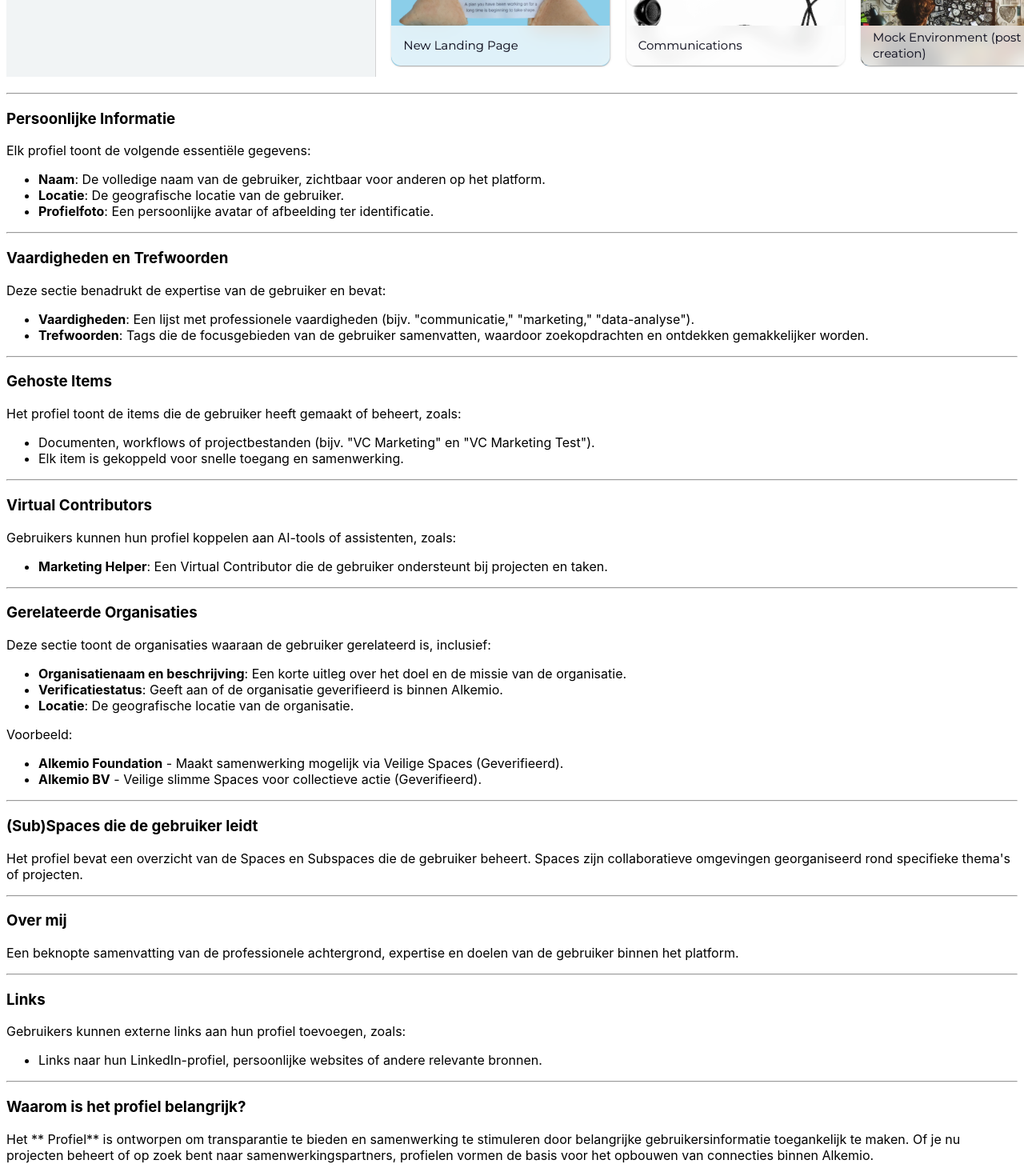
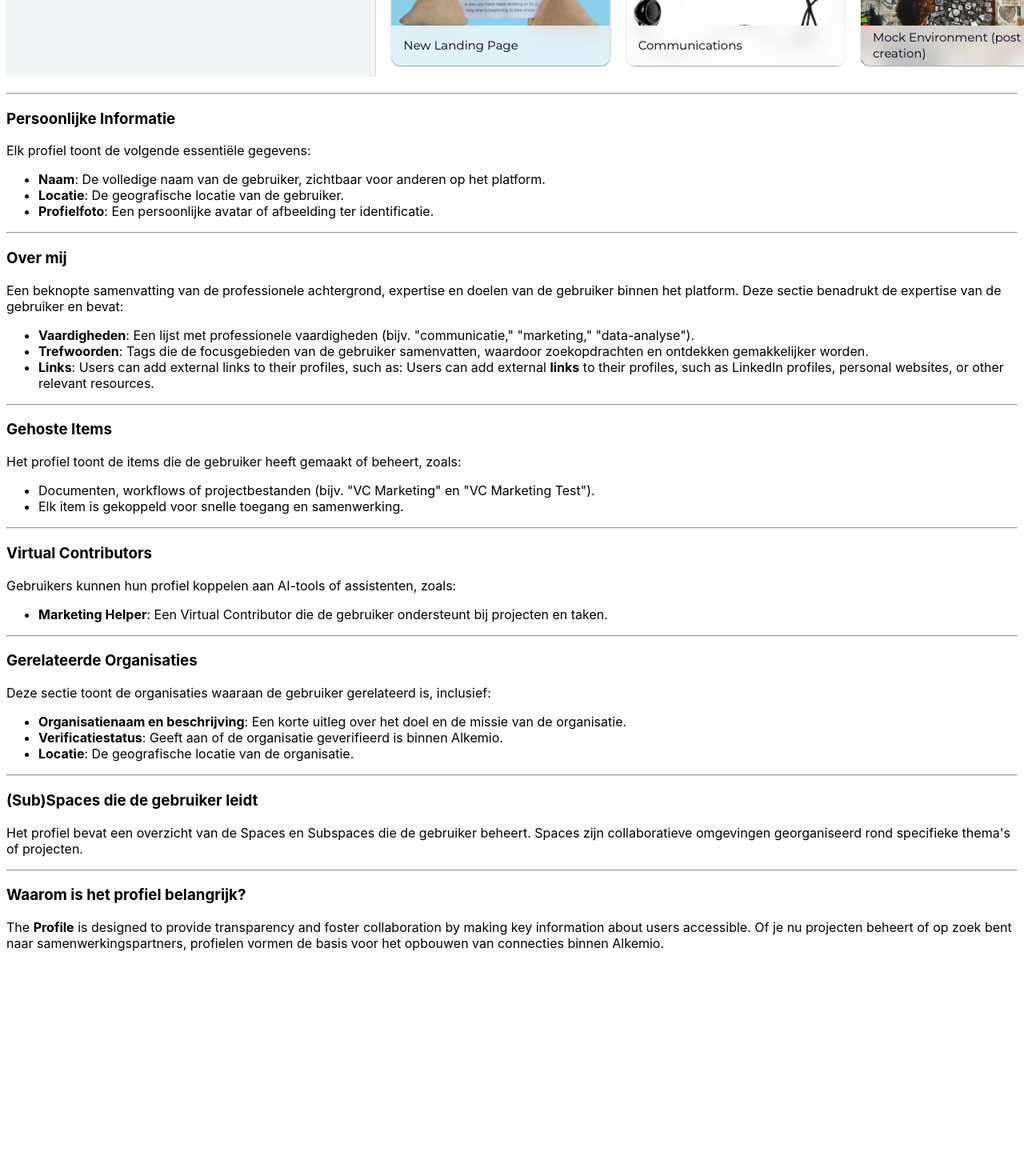
Before and after one commit to alkem-io/documentation, a Next.js app: page /documentation/structure/profile.nl-NL in a window 1280 px wide. Shown: the part 1280-2750 px from the top of the page at 80% size. After the commit the page ends 2485 px from the top, so only its background shows below. Built offline with nearby package versions, Linux system fonts and the light colour scheme.

Commit message:
New translations profile.en-us.mdx (Dutch)

```diff
--- a/pages/structure/profile.nl-NL.mdx
+++ b/pages/structure/profile.nl-NL.mdx
@@ -1,6 +1,6 @@
 # Profieloverzicht
 
-Het **Profiel** in Alkemio is een centrale plek die een overzicht biedt van de vaardigheden, projecten en bijdragen van een gebruiker. Het is ontworpen om samenwerking te bevorderen door snelle toegang te geven tot belangrijke informatie over de gebruiker. Hieronder volgt een gedetailleerd overzicht van wat een profiel bevat.
+The **Profile** in Alkemio is a central area that provides an overview of a user's skills, projects and contributions. Het is ontworpen om samenwerking te bevorderen door snelle toegang te geven tot belangrijke informatie over de gebruiker. Hieronder volgt een gedetailleerd overzicht van wat een profiel bevat.
 
 ![Screenshot van een Alkemio gebruikersprofiel met relevante informatie, vaardigheden en geassocieerde organisaties](/profile.png)
 
@@ -16,12 +16,15 @@ Elk profiel toont de volgende essentiële gegevens:
 
 ---
 
-### Vaardigheden en Trefwoorden
+### Over mij
 
+Een beknopte samenvatting van de professionele achtergrond, expertise en doelen van de gebruiker binnen het platform.
 Deze sectie benadrukt de expertise van de gebruiker en bevat:
 
 - **Vaardigheden**: Een lijst met professionele vaardigheden (bijv. "communicatie," "marketing," "data-analyse").
 - **Trefwoorden**: Tags die de focusgebieden van de gebruiker samenvatten, waardoor zoekopdrachten en ontdekken gemakkelijker worden.
+- **Links**: Users can add external links to their profiles, such as:
+  Users can add external **links** to their profiles, such as  LinkedIn profiles, personal websites, or other relevant resources.
 
 ---
 
@@ -50,11 +53,6 @@ Deze sectie toont de organisaties waaraan de gebruiker gerelateerd is, inclusief
 - **Verificatiestatus**: Geeft aan of de organisatie geverifieerd is binnen Alkemio.
 - **Locatie**: De geografische locatie van de organisatie.
 
-Voorbeeld:
-
-- **Alkemio Foundation** - Maakt samenwerking mogelijk via Veilige Spaces (Geverifieerd).
-- **Alkemio BV** - Veilige slimme Spaces voor collectieve actie (Geverifieerd).
-
 ---
 
 ### (Sub)Spaces die de gebruiker leidt
@@ -63,20 +61,6 @@ Het profiel bevat een overzicht van de Spaces en Subspaces die de gebruiker behe
 
 ---
 
-### Over mij
-
-Een beknopte samenvatting van de professionele achtergrond, expertise en doelen van de gebruiker binnen het platform.
-
----
-
-### Links
-
-Gebruikers kunnen externe links aan hun profiel toevoegen, zoals:
-
-- Links naar hun LinkedIn-profiel, persoonlijke websites of andere relevante bronnen.
-
----
-
 ### Waarom is het profiel belangrijk?
 
-Het ** Profiel** is ontworpen om transparantie te bieden en samenwerking te stimuleren door belangrijke gebruikersinformatie toegankelijk te maken. Of je nu projecten beheert of op zoek bent naar samenwerkingspartners, profielen vormen de basis voor het opbouwen van connecties binnen Alkemio.
+The **Profile** is designed to provide transparency and foster collaboration by making key information about users accessible. Of je nu projecten beheert of op zoek bent naar samenwerkingspartners, profielen vormen de basis voor het opbouwen van connecties binnen Alkemio.
```
